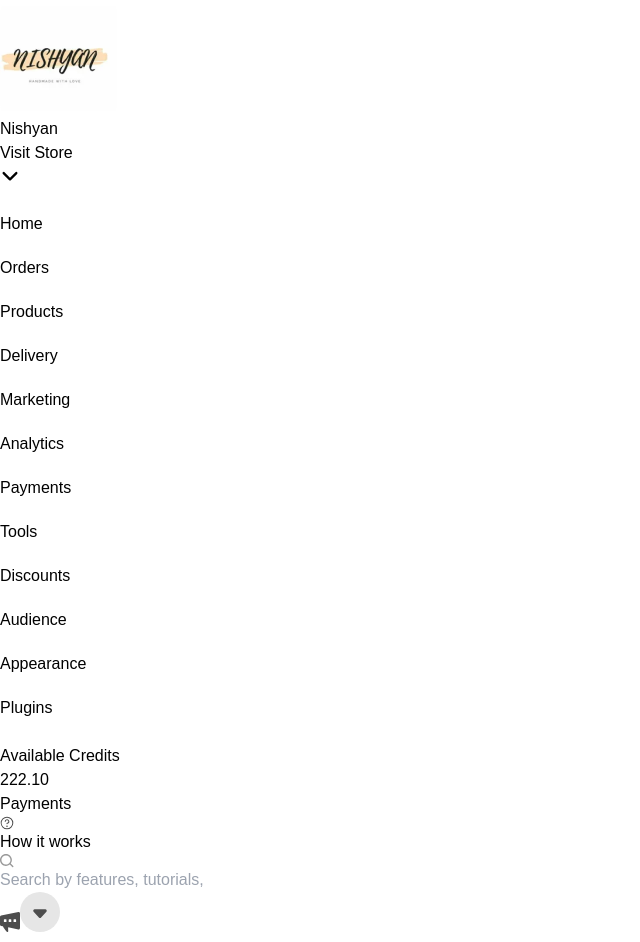
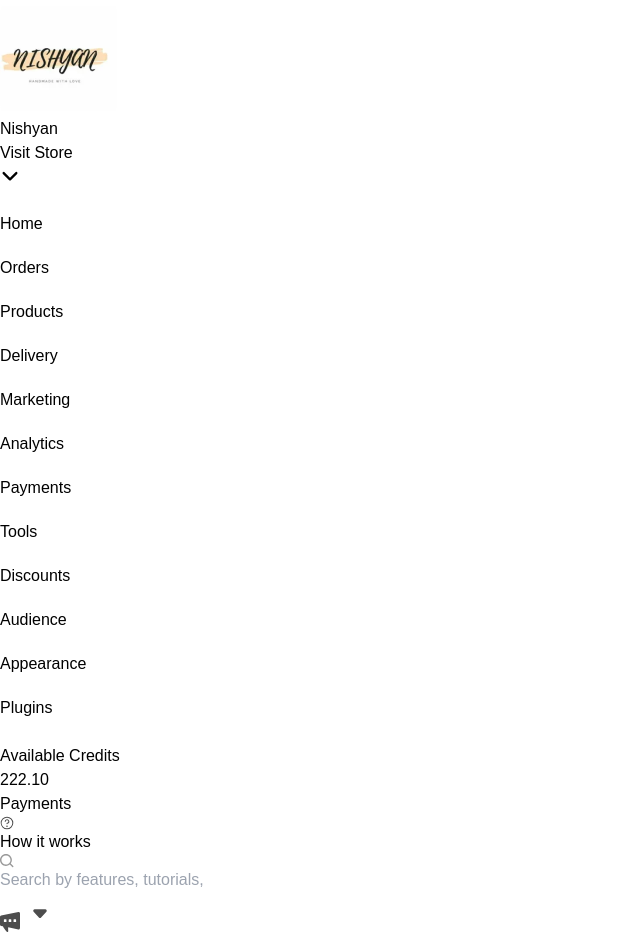
Before and after one commit to adarshzpatel/dukaan-assignment, a React (Vite) app: page / in a window 1280 px wide. Shown: the top 942 px of the page, without its empty margins (0-640 px from the left). Built offline with nearby package versions, Linux system fonts and the light colour scheme; a web font is replaced by a local one.

Commit message:
fixed icon

```diff
--- a/src/assets/icons/ArrowDownFilledIcon.tsx
+++ b/src/assets/icons/ArrowDownFilledIcon.tsx
@@ -10,7 +10,6 @@ const ArrowDownFilledIcon = ({...props}) => {
       {...props}
     >
       <g clipPath="url(#clip0_35241_2537)">
-        <circle cx="20" cy="20" r="20" fill="#E6E6E6"></circle>
         <path
           fill="#4D4D4D"
           d="M21.11 25.503a1.5 1.5 0 01-2.22 0l-5.275-5.814c-.874-.963-.19-2.507 1.111-2.507h10.548c1.302 0 1.985 1.544 1.11 2.508l-5.273 5.813z"
```
